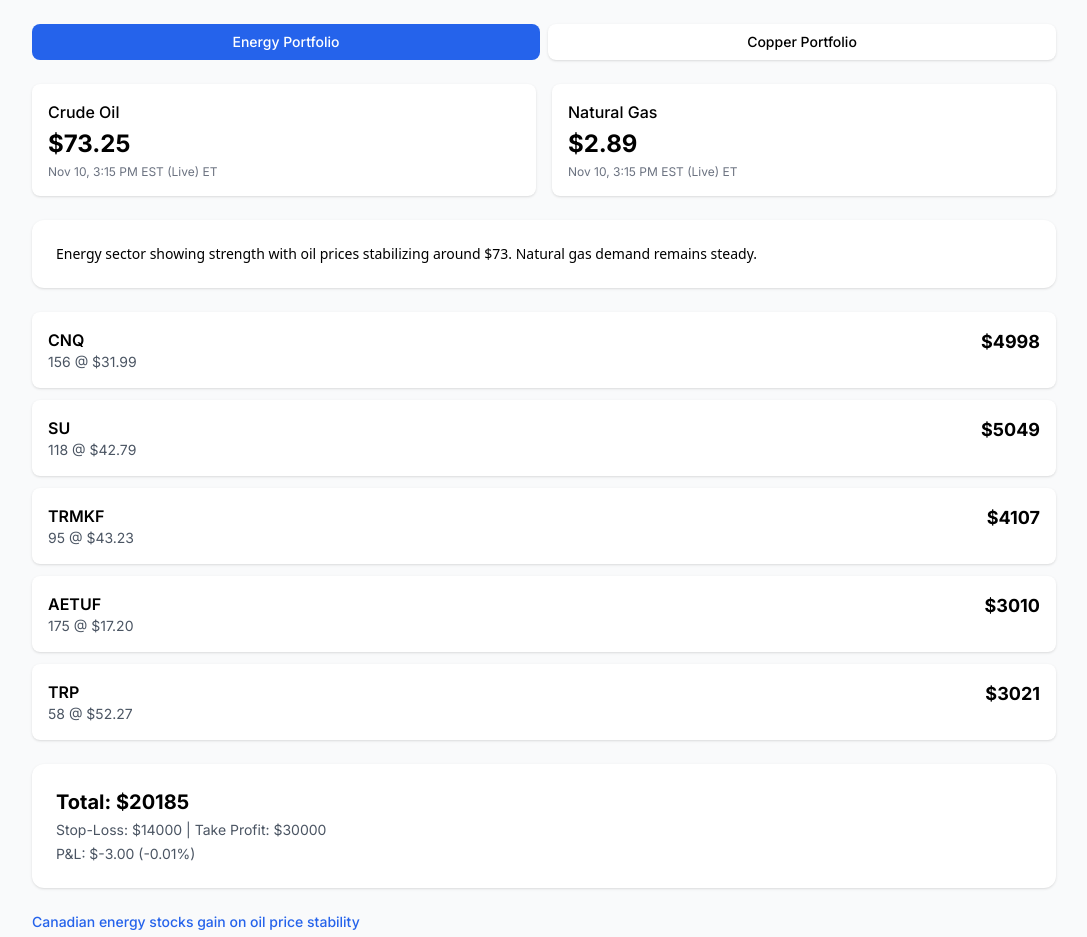
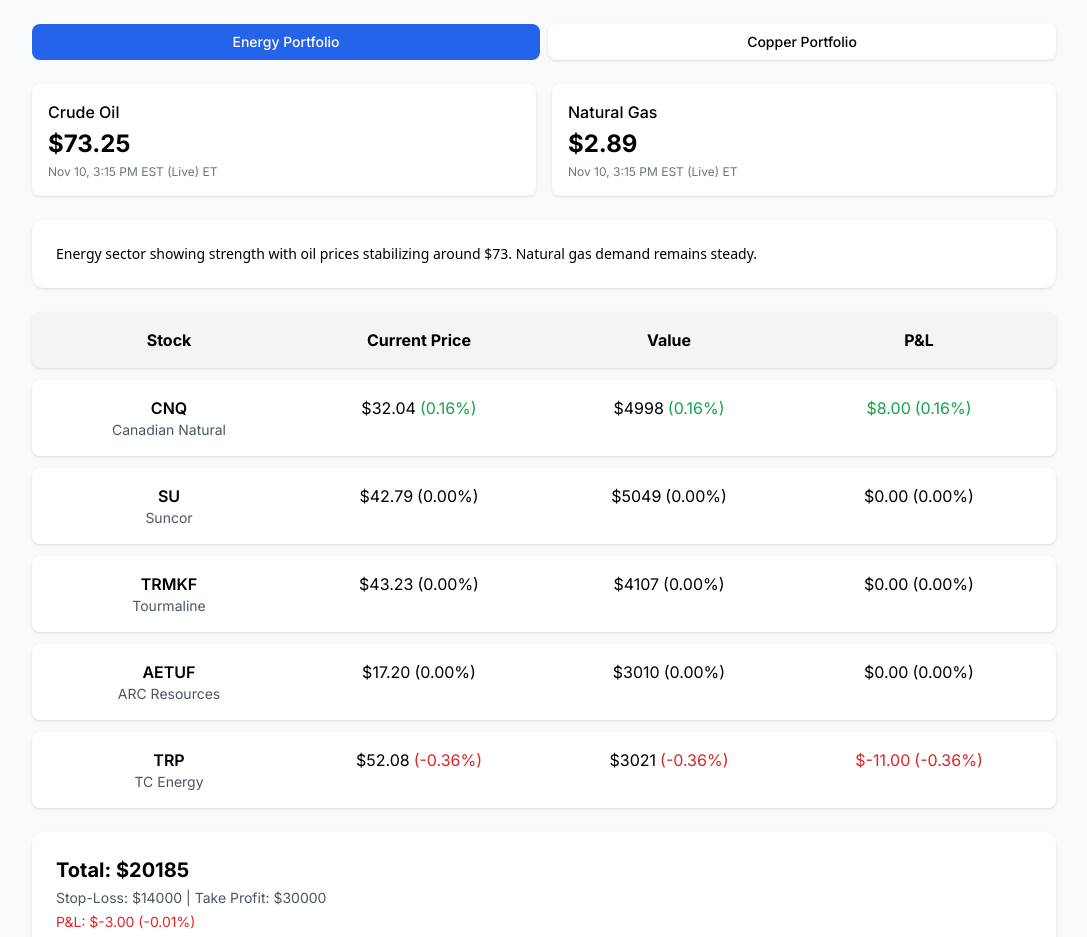
Before and after one commit to atqp11/portfolio-tracker, a Next.js app: page / in a window 1280 px wide. Shown: the top 937 px of the page, without its empty margins (96-1183 px from the left). Built offline with nearby package versions, Linux system fonts and the light colour scheme.

Commit message:
refactor: enhance portfolio sorting and display functionality

```diff
--- a/app/page.tsx
+++ b/app/page.tsx
@@ -17,6 +17,8 @@
   const [portfolio, setPortfolio] = useState<any[]>([]);
   const [market, setMarket] = useState<any>({});
   const [alerts, setAlerts] = useState<any>(null);
+  const [sortKey, setSortKey] = useState<string>('symbol');
+  const [sortOrder, setSortOrder] = useState<'asc' | 'desc'>('asc');
 
   const config = configs.find(c => c.id === active)!;
 
@@ -98,15 +100,53 @@
 
   const totalValue = portfolio.reduce((a, b) => a + b.actualValue, 0);
 
-  const calculatePL = () => {
-    const initialInvestment = portfolio.reduce((sum, stock) => sum + (stock.shares * stock.price), 0);
-    const currentValue = portfolio.reduce((sum, stock) => sum + stock.actualValue, 0);
-    const pl = currentValue - initialInvestment;
-    const plPercentage = (pl / initialInvestment) * 100;
+  const calculatePL = (actualValue: number, costBasis: number) => {
+    const pl = actualValue - costBasis;
+    const plPercentage = (pl / costBasis) * 100;
     return { pl, plPercentage };
   };
 
-  const { pl, plPercentage } = calculatePL();
+  const sortedPortfolio = [...portfolio].sort((a, b) => {
+    const valueA = a[sortKey];
+    const valueB = b[sortKey];
+
+    if (typeof valueA === 'string' && typeof valueB === 'string') {
+      return sortOrder === 'asc' ? valueA.localeCompare(valueB) : valueB.localeCompare(valueA);
+    }
+
+    return sortOrder === 'asc' ? valueA - valueB : valueB - valueA;
+  });
+
+  const handleSort = (key: string) => {
+    if (sortKey === key) {
+      setSortOrder(sortOrder === 'asc' ? 'desc' : 'asc');
+    } else {
+      setSortKey(key);
+      setSortOrder('asc');
+    }
+  };
+
+  const renderSortIcon = (key: string) => {
+    if (sortKey === key) {
+      return sortOrder === 'asc' ? '▲' : '▼';
+    }
+    return null;
+  };
+
+  const calculateDailyChange = (current: number, previous: number) => {
+    const change = ((current - previous) / previous) * 100;
+    return change;
+  };
+
+  const getChangeColor = (change: number) => {
+    if (change > 0.0001) return 'text-green-600';
+    if (change < -0.0001) return 'text-red-600';
+    return 'text-black';
+  };
+
+  const totalCostBasis = portfolio.reduce((sum, stock) => sum + (stock.shares * stock.price), 0);
+  const totalPL = totalValue - totalCostBasis;
+  const totalPLPercentage = (totalPL / totalCostBasis) * 100;
 
   return (
     <main className="min-h-screen bg-gray-50 p-4 sm:p-6">
@@ -164,20 +204,42 @@
 
         {/* Holdings */}
         <div className="space-y-3 mb-6">
-          {portfolio.map(p => (
-            <div
-              key={p.symbol}
-              className="bg-white p-4 rounded-lg shadow flex flex-col sm:flex-row sm:justify-between gap-2"
-            >
-              <div>
-                <p className="font-semibold text-base">{p.symbol}</p>
-                <p className="text-xs sm:text-sm text-gray-600">
-                  {p.shares} @ ${p.price.toFixed(2)}
-                </p>
+          <div className="bg-gray-100 p-4 rounded-lg shadow flex flex-row justify-between gap-2 font-bold text-center">
+            <div className="flex-1">Stock</div>
+            <div className="flex-1">Current Price</div>
+            <div className="flex-1">Value</div>
+            <div className="flex-1">P&L</div>
+          </div>
+          {portfolio.map(p => {
+            const valuePerShare = p.actualValue / p.shares;
+            const totalPL = p.actualValue - (p.shares * p.price);
+            const dailyPriceChange = calculateDailyChange(valuePerShare, p.price);
+            const dailyValueChange = calculateDailyChange(p.actualValue, p.price * p.shares);
+
+            return (
+              <div
+                key={p.symbol}
+                className="bg-white p-4 rounded-lg shadow flex flex-row justify-between gap-2 text-center"
+              >
+                <div className="flex-1">
+                  <p className="font-semibold text-base">{p.symbol}</p>
+                  <p className="text-xs sm:text-sm text-gray-600">{p.name}</p>
+                </div>
+                <div className="flex-1">
+                  ${valuePerShare.toFixed(2)}
+                  <span className={`ml-1 ${getChangeColor(dailyPriceChange)}`}>({dailyPriceChange.toFixed(2)}%)</span>
+                </div>
+                <div className="flex-1">
+                  ${p.actualValue.toFixed(0)}
+                  <span className={`ml-1 ${getChangeColor(dailyValueChange)}`}>({dailyValueChange.toFixed(2)}%)</span>
+                </div>
+                <div className={`flex-1 ${getChangeColor(totalPL)}`}>
+                  ${totalPL.toFixed(2)}
+                  <span className={`ml-1 ${getChangeColor(totalPL / (p.shares * p.price) * 100)}`}>({(totalPL / (p.shares * p.price) * 100).toFixed(2)}%)</span>
+                </div>
               </div>
-              <p className="font-bold text-lg">${p.actualValue.toFixed(0)}</p>
-            </div>
-          ))}
+            );
+          })}
         </div>
 
         {/* Summary */}
@@ -186,8 +248,9 @@
           <p className="text-xs sm:text-sm text-gray-600 mt-1">
             Stop-Loss: ${config.stopLossValue} | Take Profit: ${config.takeProfitValue}
           </p>
-          <p className="text-xs sm:text-sm text-gray-600 mt-1">
-            P&L: ${pl.toFixed(2)} ({plPercentage.toFixed(2)}%)
+          <p className={`text-xs sm:text-sm mt-1 ${getChangeColor(totalPL)}`}>
+            P&L: ${totalPL.toFixed(2)}
+            <span className={`ml-1 ${getChangeColor(totalPLPercentage)}`}>({totalPLPercentage.toFixed(2)}%)</span>
           </p>
         </div>
 
```
